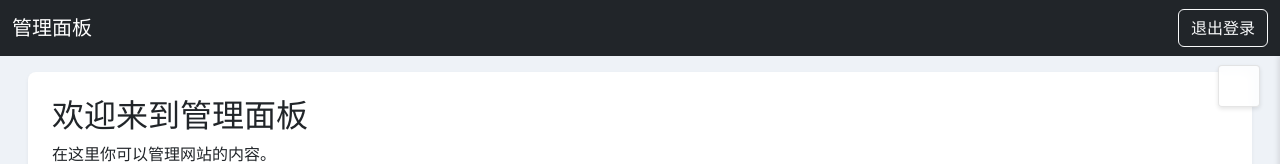
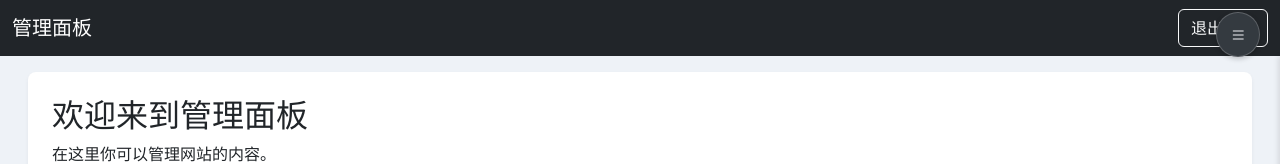
Before and after one commit to yuchen1204/site-v3, a plain HTML site: page admin/dashboard.html in a window 1280 px wide. Shown: the top 164 px of the page. Drawn offline with nearby package versions, Linux system fonts and the light colour scheme.

Commit message:
优化后台管理面板的侧边栏切换按钮样式，调整位置、形状和颜色，以提升用户体验。增加按钮的悬停效果，确保视觉反馈更为明显。

```diff
--- a/admin/css/dashboard.css
+++ b/admin/css/dashboard.css
@@ -16,21 +16,25 @@ body {
 /* Admin Sidebar Toggle Button */
 .admin-sidebar-toggle-btn {
     position: fixed;
-    top: 65px; /* Below navbar */
+    top: 12px; /* Align with top navbar content */
     right: 20px;
     z-index: 1040;
-    padding: 0.5rem 0.75rem;
-    border-radius: 0.25rem;
-    background-color: rgba(255, 255, 255, 0.8);
-    border: 1px solid rgba(0, 0, 0, 0.1);
-    backdrop-filter: blur(5px);
-    box-shadow: 0 2px 4px rgba(0, 0, 0, 0.1);
+    padding: 0.6rem 0.8rem; /* Slightly adjust padding for round shape */
+    border-radius: 50%; /* Make it round */
+    background-color: #343a40; /* Dark background like navbar */
+    border: 1px solid rgba(255, 255, 255, 0.2); /* Light border */
+    color: #f8f9fa; /* Light icon color */
+    /* backdrop-filter: blur(5px); Remove blur for solid background */
+    box-shadow: 0 2px 5px rgba(0, 0, 0, 0.2);
     transition: all 0.3s ease;
 }
 
 .admin-sidebar-toggle-btn:hover {
-    background-color: rgba(255, 255, 255, 1);
+    background-color: #495057; /* Slightly lighter dark on hover */
+    border-color: rgba(255, 255, 255, 0.4);
+    color: #fff;
     transform: scale(1.1);
+    box-shadow: 0 4px 8px rgba(0, 0, 0, 0.3);
 }
 
 /* Admin Sidebar Styles */
```
